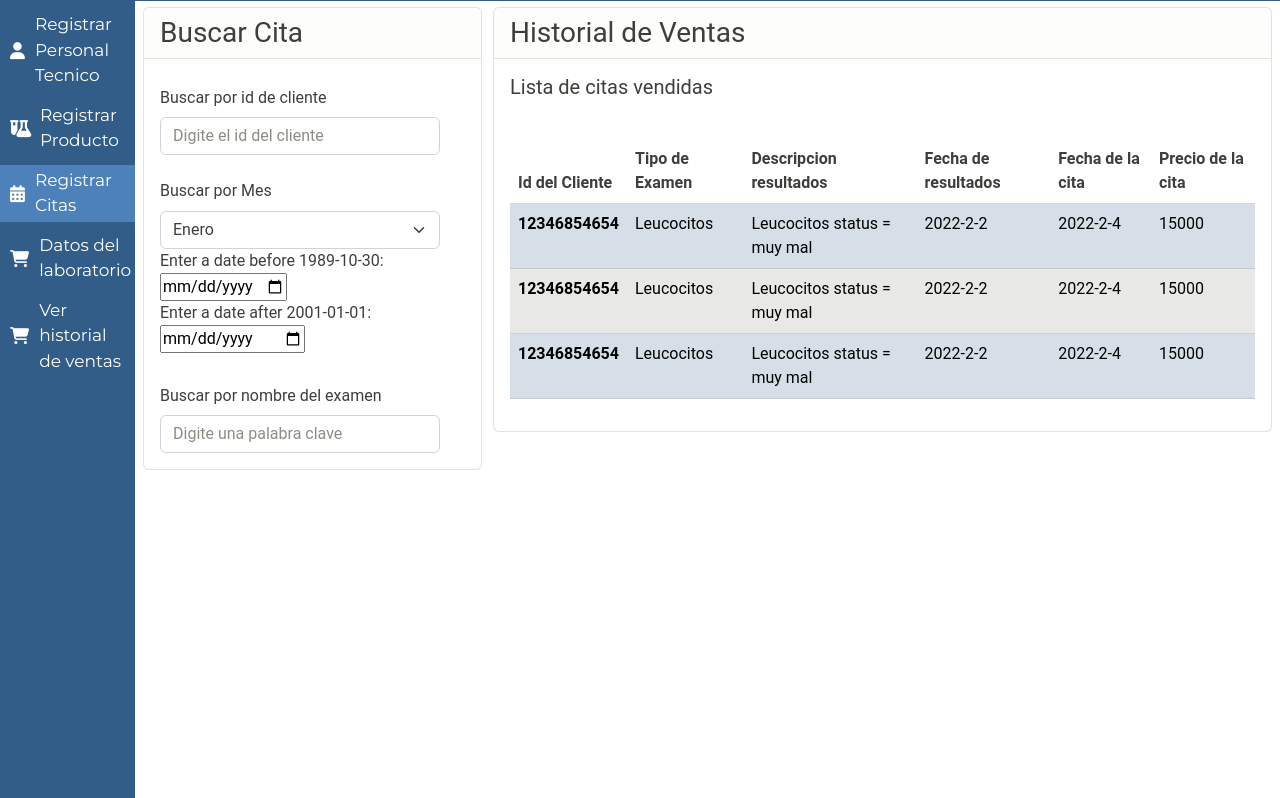
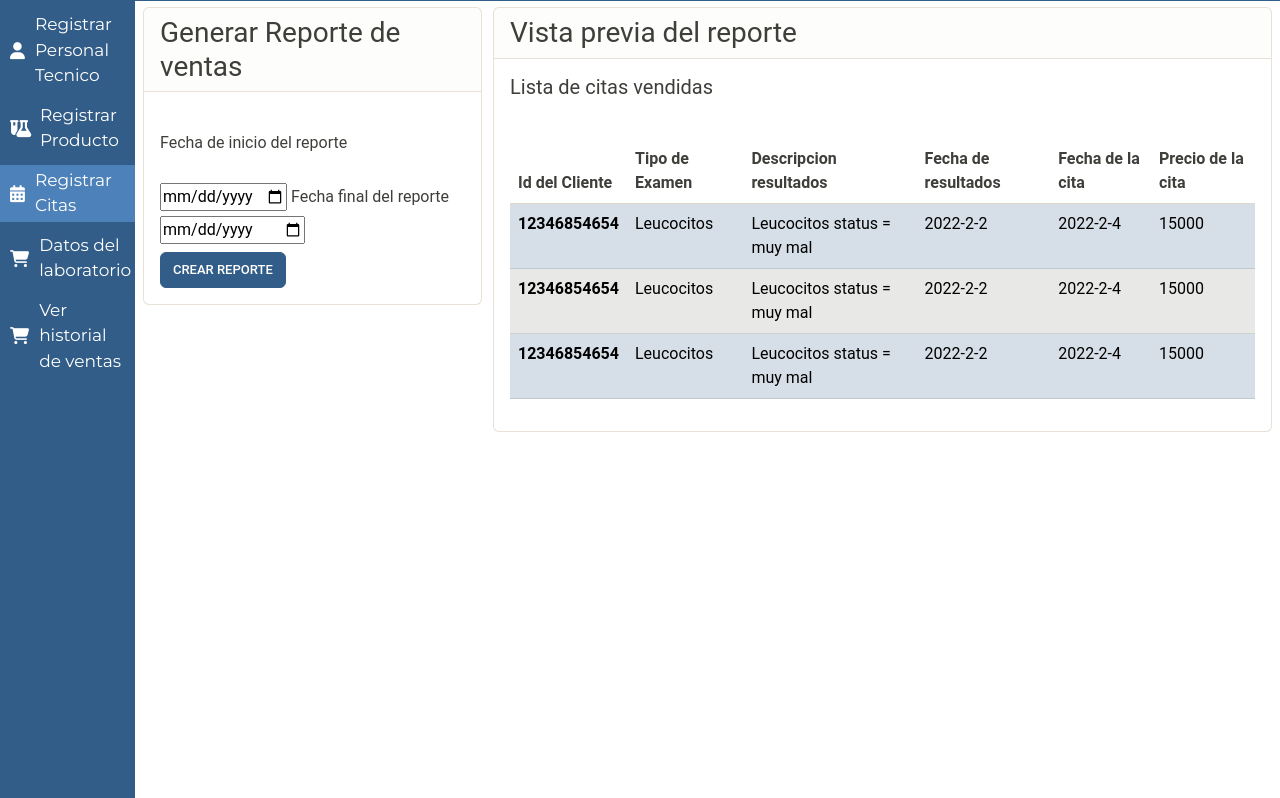
Before and after one commit to cristopher9730/Family-Medicine, an ASP.NET MVC app: page /DashboardAdminLaboratorio/DashAdminLabHistorialVentas in a window 1280 px wide. Shown: the part 61-859 px from the top of the page. Run offline with ASP.NET Core 8 and stand-ins for ASP.NET MVC 5, Linux system fonts and the light colour scheme; the project's own start-up code is not run, and a stand-in starts its controllers and pages; some libraries are stand-ins or nearby versions.

Commit message:
dashboard admin

```diff
--- a/FamilyMedicine/Controllers/DashboardAdminLaboratorioController.cs
+++ b/FamilyMedicine/Controllers/DashboardAdminLaboratorioController.cs
@@ -22,5 +22,10 @@ namespace FamilyMedicine.Controllers
         {
             return View();
         }
+
+        public ActionResult DashAdminLabRegistrarPersonal()
+        {
+            return View();
+        }
     }
 }
--- a/FamilyMedicine/Views/DashboardAdminLaboratorio/DashAdminLabHistorialVentas.cshtml
+++ b/FamilyMedicine/Views/DashboardAdminLaboratorio/DashAdminLabHistorialVentas.cshtml
@@ -37,43 +37,20 @@
         <fieldset class="m-2">
 
             <div class="card mb-3" style="width: 30%; float:left">
-                <h3 class="card-header">Buscar Cita</h3>
+                <h3 class="card-header">Generar Reporte de ventas</h3>
                 <div class="card-body">
                     <form>
 
                         <div class="form-group">
-                            <label class="col-form-label mt-1" for="inputDefault">Buscar por id de cliente</label>
-                            <input type="text" class="form-control" placeholder="Digite el id del cliente" id="inputDefault">
-                        </div>
-
-                        <div class="form-group">
-                            <label for="exampleSelect2" class="form-label mt-4">Buscar por Mes</label>
-                            <select class="form-select" id="exampleSelect2">
-                                <option>Enero</option>
-                                <option>Febrero</option>
-                                <option>Marzo</option>
-                                <option>Abril</option>
-                                <option>Junio</option>
-                                <option>Julio</option>
-                                <option>Agosto</option>
-                                <option>Setiembre</option>
-                                <option>Octubre</option>
-                                <option>Noviembre</option>
-                                <option>Diciembre</option>
-                            </select>
-                        </div>
-
-                        <div class="form-group">
-                            <label>Enter a date before 1989-10-30:</label>
+                            <label class="col-form-label mt-3">Fecha de inicio del reporte</label>
                             <input type="date" name="myDate" max="1989-10-29">
 
-                            <label>Enter a date after 2001-01-01:</label>
+                            <label class="col-form-label mt-3">Fecha final del reporte</label>
                             <input type="date" name="myDate" min="2001-01-02">
                         </div>
 
-                        <div class="form-group">
-                            <label class="col-form-label mt-4" for="inputDefault">Buscar por nombre del examen</label>
-                            <input type="text" class="form-control" placeholder="Digite una palabra clave" id="inputDefault">
+                        <div class="mt-2">
+                            <button type="submit" class="btn btn-primary">Crear reporte</button>
                         </div>
 
                     </form>
@@ -81,7 +58,7 @@
             </div>
 
             <div class="card mb-3" style="width: 69%; float:right">
-                <h3 class="card-header">Historial de Ventas</h3>
+                <h3 class="card-header">Vista previa del reporte</h3>
                 <div class="card-body">
                     <h5 class="card-title">Lista de citas vendidas</h5>
                 </div>
--- a/FamilyMedicine/Views/DashboardAdminLaboratorio/DashAdminLabRegistrarPersonal.cshtml
+++ b/FamilyMedicine/Views/DashboardAdminLaboratorio/DashAdminLabRegistrarPersonal.cshtml
@@ -34,5 +34,8 @@
     </section>
 
     <section class="contenedorDeHeader">
+
+
+
     </section>
 </section>
```
